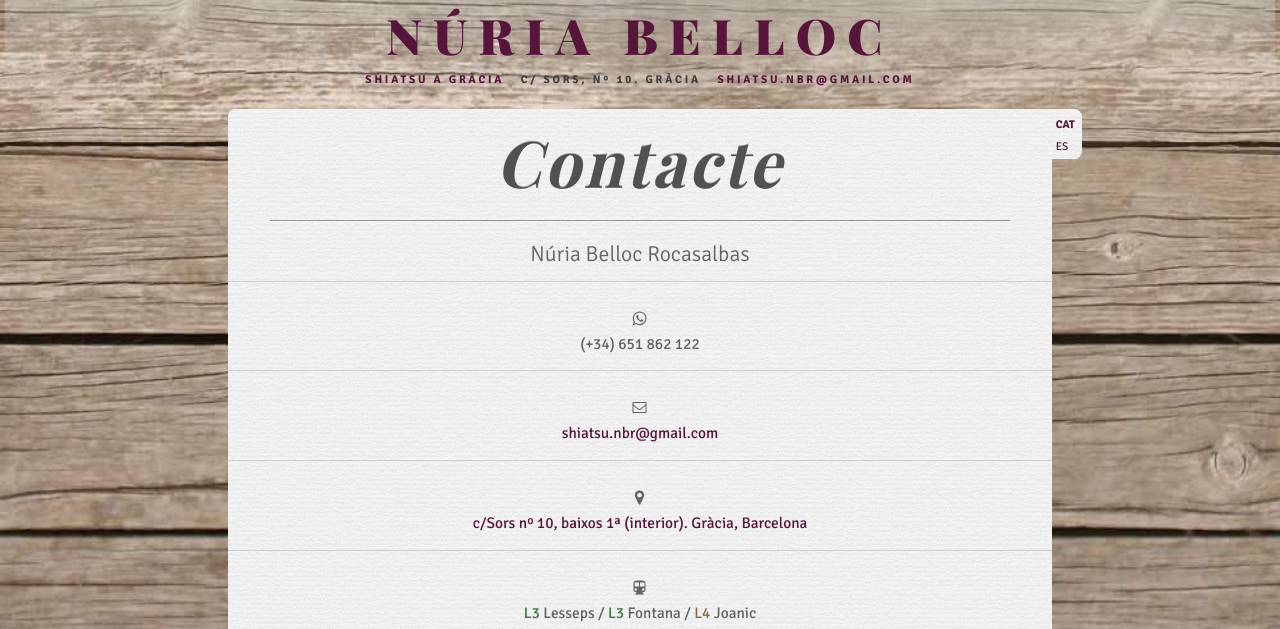
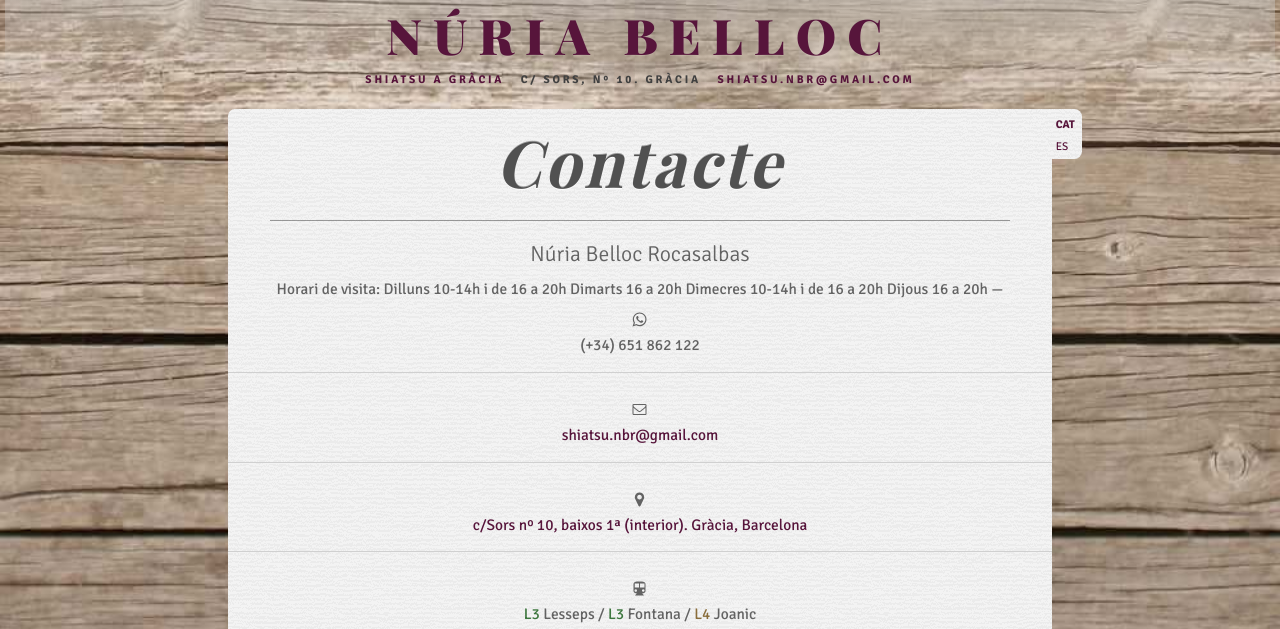
Before and after one commit to agustibr/shiatsu.nuriabelloc.com, a Jekyll site: the page built from cat/4-contacte.md, in a window 1280 px wide. Shown: the top 629 px of the page. Built offline with Jekyll 4.4.1, drawn with Linux system fonts in a browser that asks for light colours; some web fonts are replaced.

Commit message:
Updated 4-contacte.md

```diff
--- a/cat/4-contacte.md
+++ b/cat/4-contacte.md
@@ -1,14 +1,22 @@
 ---
 title: Contacte
-description: "Concerta una sessió de Shiatsu amb la Núria Belloc Rocasalbas. Terapeuta de Shiatsu a Barcelona."
+description: >-
+  Concerta una sessió de Shiatsu amb la Núria Belloc Rocasalbas. Terapeuta de
+  Shiatsu a Barcelona.
 menu: true
 permalink: contacte/
 sibling: contact
 order: 4
+published: true
 ---
 
 # Núria Belloc Rocasalbas
 
+Horari de visita:
+Dilluns 10-14h i de 16 a 20h
+Dimarts 16 a 20h
+Dimecres 10-14h i de 16 a 20h
+Dijous 16 a 20h
 ---
 
 <svg xmlns="http://www.w3.org/2000/svg" width="15" height="15" viewBox="0 0 15 15" >
```
